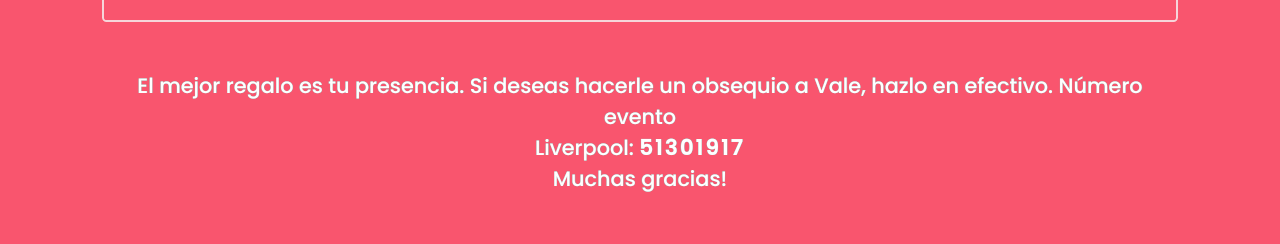
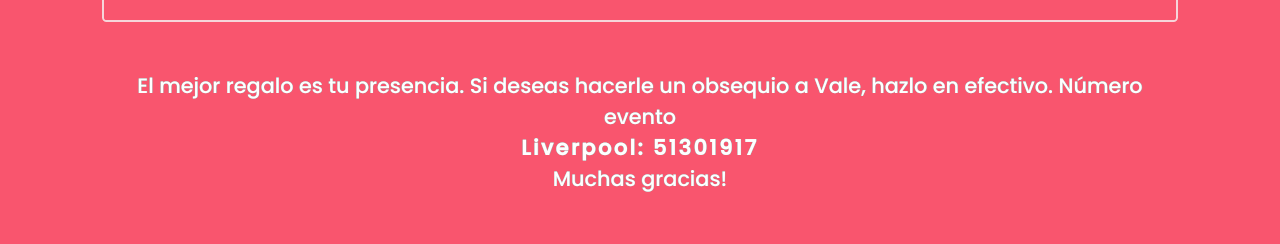
Before and after one commit to abrahamsantos-developer/landingpage-figma-tocode, a plain HTML site: page index.html in a window 1280 px wide. Shown: the part 750-994 px from the top of the page. Drawn offline with Linux system fonts and the light colour scheme.

Commit message:
added liverpool to highlight span

```diff
--- a/index.html
+++ b/index.html
@@ -42,7 +42,7 @@
 
 
         <div class="content footer">
-          <p class="footer">El mejor regalo es tu presencia. Si deseas hacerle un obsequio a Vale, hazlo en efectivo. Número evento<br>Liverpool: <span class="highlight"> 51301917</span><br> Muchas gracias!</p>
+          <p class="footer">El mejor regalo es tu presencia. Si deseas hacerle un obsequio a Vale, hazlo en efectivo. Número evento<span class="highlight"><br>Liverpool:  51301917</span><br> Muchas gracias!</p>
         </div>
         <div class="wrapper button">
           <a href="https://wa.link/kupyoz" target="_blank">
```
